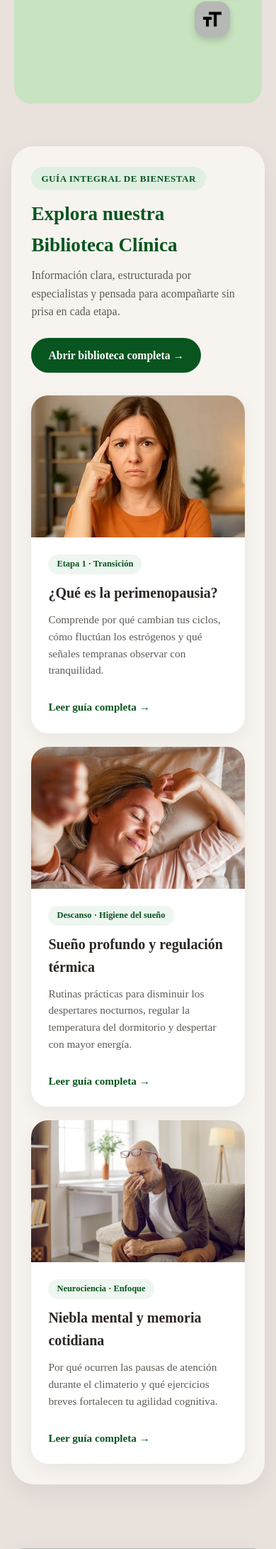
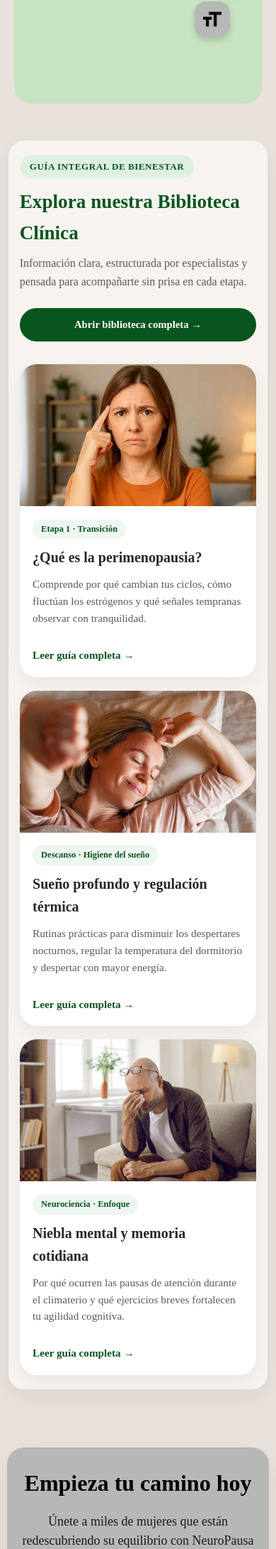
Before and after one commit to NeuroPausa-Team/NeuroPausa, a Flask app: template frontend/templates/index.html in a window 390 px wide. Shown: the part 4122-6304 px from the top of the page at 71% size. Run offline with Flask 3, Linux system fonts and the light colour scheme; the template is opened without the code that fills it, so the values that code supplies are empty.

Commit message:
fix(responsive): prevent grid cards from overflowing on 320px screens with min(100%, 280px)

```diff
--- a/frontend/assets/styles/styles.css
+++ b/frontend/assets/styles/styles.css
@@ -1889,11 +1889,13 @@ nav{
 .seccion-biblioteca-landing{
     width: 92%;
     max-width: 1260px;
-    margin: clamp(2.5rem, 5vw, 4.5rem) auto;
-    padding: clamp(1.8rem, 4vw, 3rem);
+    margin: clamp(2rem, 5vw, 4.5rem) auto;
+    padding: clamp(1.25rem, 4vw, 3rem);
     background: #f7f4ef;
-    border-radius: 32px;
+    border-radius: 28px;
     box-shadow: 0 12px 32px rgba(0,0,0,0.06);
+    box-sizing: border-box;
+    overflow: hidden;
 }
 
 .biblioteca-landing-header{
@@ -1938,7 +1940,7 @@ nav{
 
 .biblioteca-landing-grid{
     display: grid;
-    grid-template-columns: repeat(auto-fit, minmax(280px, 1fr));
+    grid-template-columns: repeat(auto-fit, minmax(min(100%, 280px), 1fr));
     gap: clamp(1.2rem, 2.5vw, 2rem);
 }
 
@@ -2038,7 +2040,7 @@ nav{
 
 .respaldo-grid{
     display: grid;
-    grid-template-columns: repeat(auto-fit, minmax(260px, 1fr));
+    grid-template-columns: repeat(auto-fit, minmax(min(100%, 260px), 1fr));
     gap: 1.5rem;
     margin-bottom: 2.2rem;
 }
@@ -2210,7 +2212,7 @@ nav{
 
 .info-cards-grid{
     display: grid;
-    grid-template-columns: repeat(auto-fit, minmax(300px, 1fr));
+    grid-template-columns: repeat(auto-fit, minmax(min(100%, 280px), 1fr));
     gap: 1.5rem;
 }
 
@@ -2327,3 +2329,22 @@ nav{
         padding: 0 10px;
     }
 }
+
+@media (max-width: 480px){
+    .seccion-biblioteca-landing,
+    .seccion-respaldo-clinico,
+    .pagina-info-top{
+        width: 94%;
+        padding: 1.25rem 1rem;
+        border-radius: 22px;
+    }
+    .btn-ver-biblioteca{
+        width: 100%;
+        text-align: center;
+        padding: 12px 16px;
+        font-size: 0.92rem;
+    }
+    .card-biblioteca-body{
+        padding: 1.15rem;
+    }
+}
```
